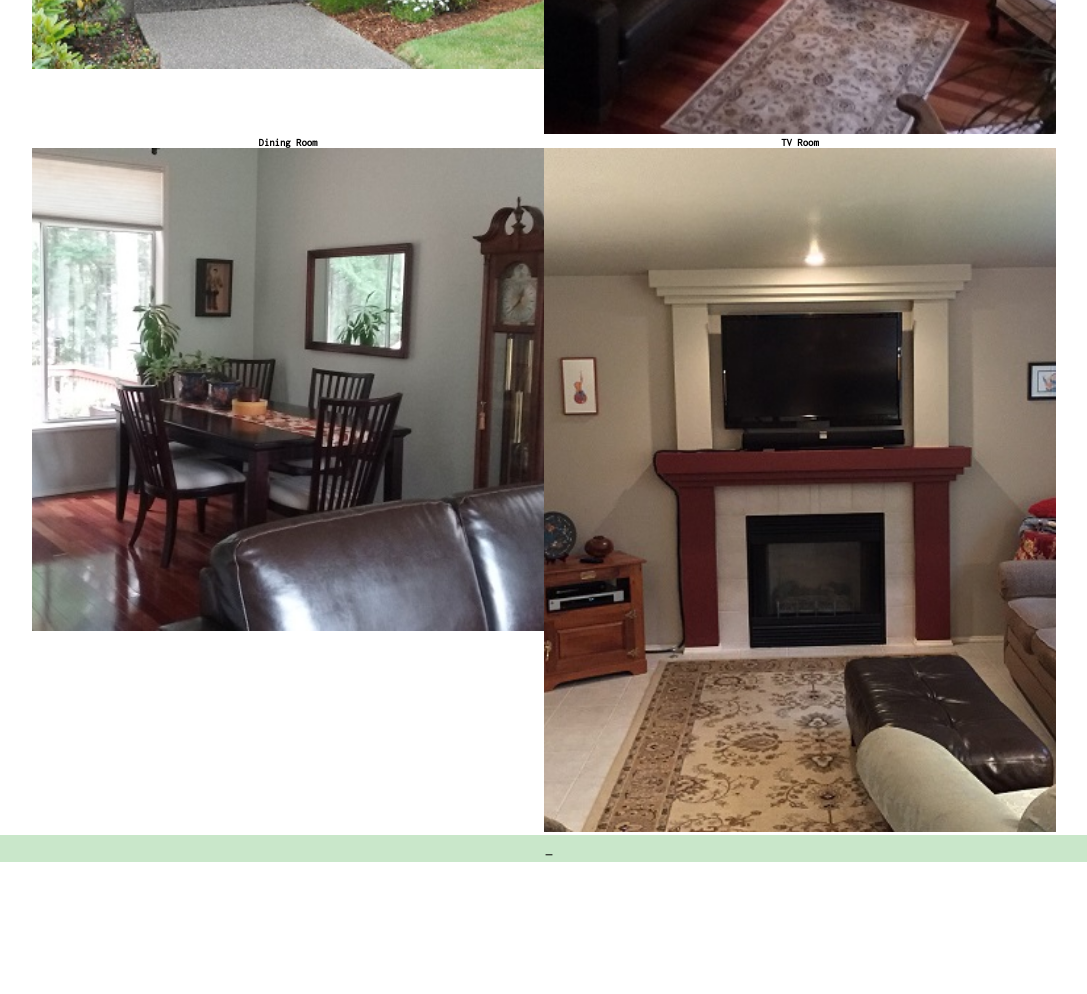
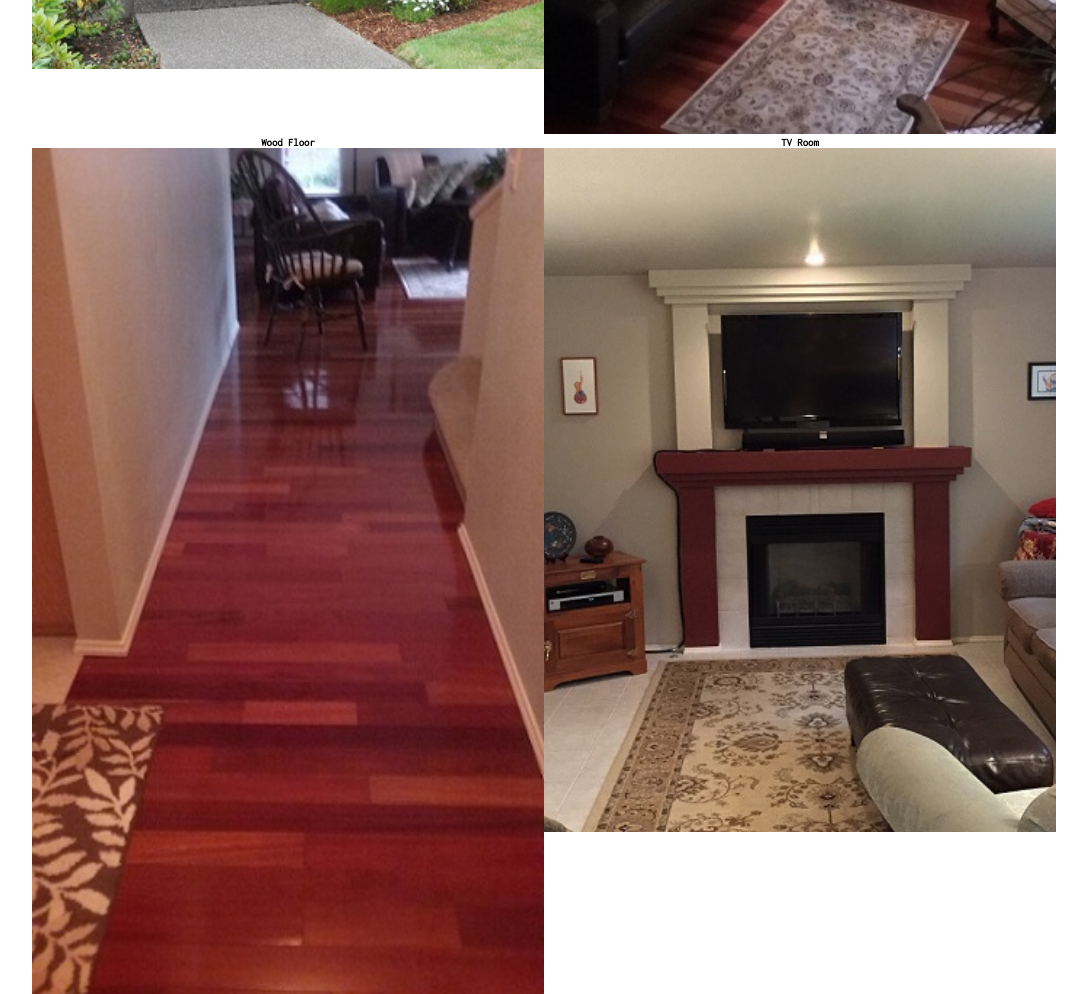
Before and after one commit to ivarmlee11/homesale, a plain HTML site: page index.html in a window 1280 px wide. Shown: the part 2120-3114 px from the top of the page, without its empty margins (96-1183 px from the left). Before the commit the page ends 2982 px from the top, so only its background shows below. Drawn offline with nearby package versions, Linux system fonts and the light colour scheme.

Commit message:
changed pics

```diff
--- a/index.html
+++ b/index.html
@@ -74,8 +74,8 @@
       <div class="child centerText"><h6>Front Room</h6>
         <img src="img/front_room.jpg" alt="Front Room">
       </div>
-      <div class="child centerText"><h6>Dining Room</h6>
-        <img src="img/dining_room_window_open.jpg" alt="Dining Room">
+      <div class="child centerText"><h6>Wood Floor</h6>
+        <img src="img/wood_floor_hallway.jpg" alt="Wood Floor Hallway">
       </div>
       <div class="child centerText"><h6>TV Room</h6>
         <img src="img/relax_room.JPG" alt="TV Room">
```
